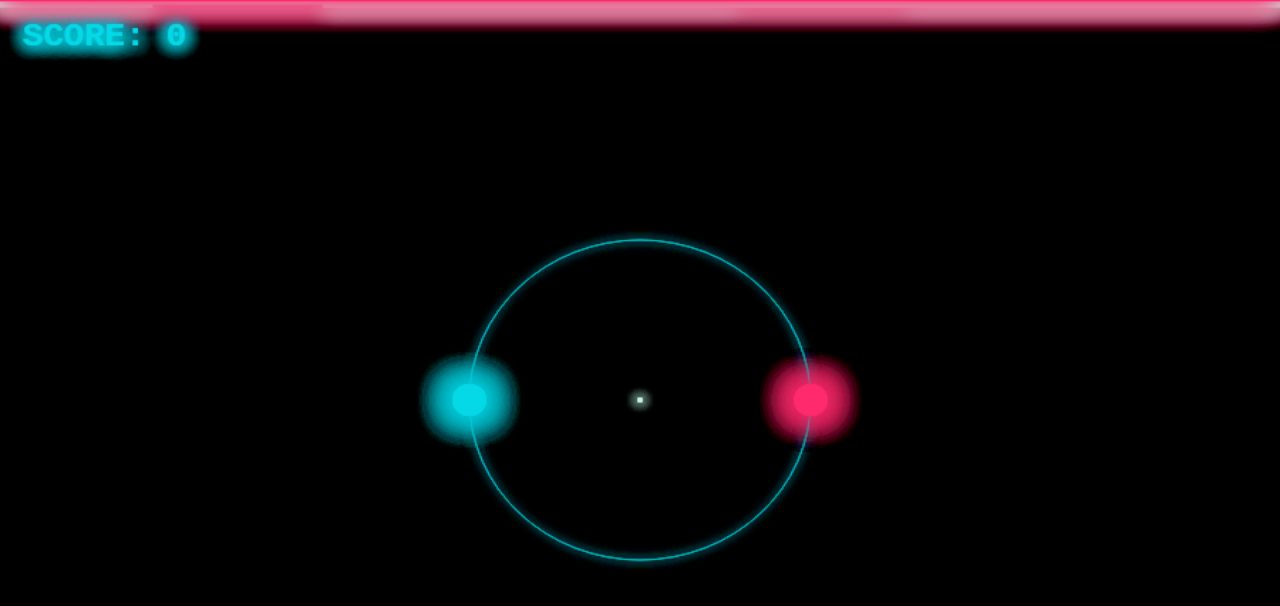
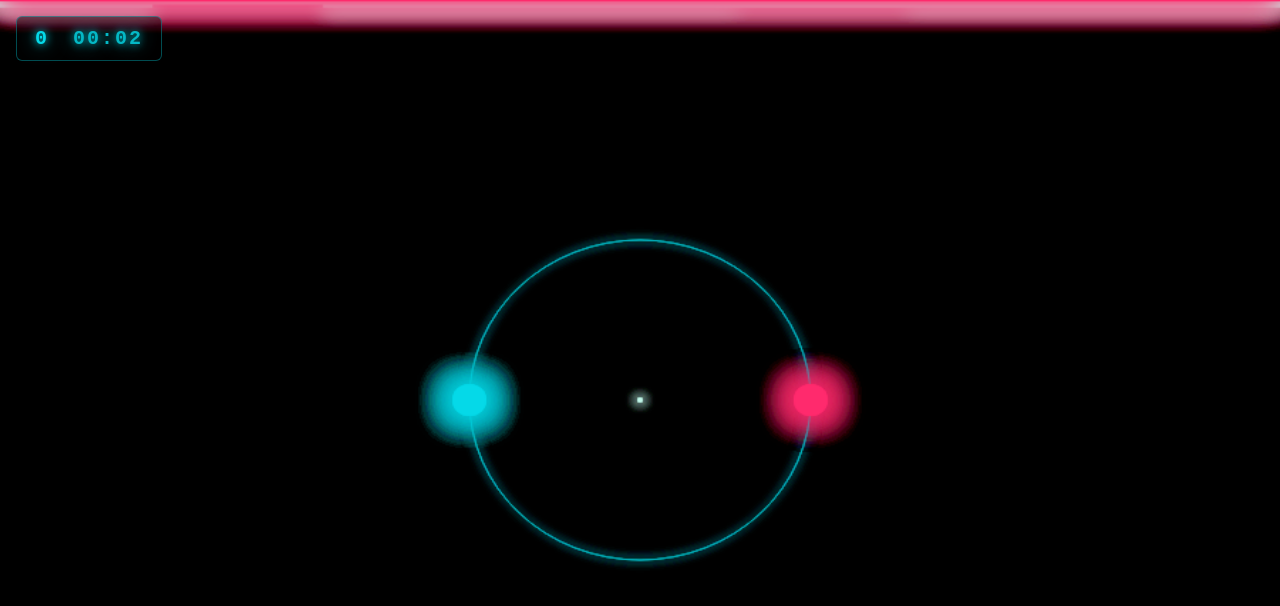
Before and after one commit to Rysuca/stay-536, a plain HTML site: page index.html in a window 1280 px wide. Both pictures are taken after a click on the button "START". Drawn offline with Linux system fonts and the light colour scheme.

Commit message:
feat: add HUD overlay with score and timer

```diff
--- a/game.js
+++ b/game.js
@@ -380,16 +380,19 @@ function drawObstacles() {
   ctx.restore();
 }
 
-function drawScore() {
-  ctx.save();
-  ctx.font = 'bold 24px "Courier New", monospace';
-  ctx.fillStyle = '#05d9e8';
-  ctx.shadowBlur = 12;
-  ctx.shadowColor = '#05d9e8';
-  ctx.textAlign = 'left';
-  ctx.textBaseline = 'top';
-  ctx.fillText(`SCORE: ${GAME_STATE.score}`, 16, 16);
-  ctx.restore();
+function updateHUD() {
+  const scoreEl = document.getElementById('hudScore');
+  if (scoreEl) {
+    scoreEl.textContent = GAME_STATE.score;
+  }
+
+  const timeEl = document.getElementById('hudTime');
+  if (timeEl) {
+    const total = Math.floor(GAME_STATE.time);
+    const mm = String(Math.floor(total / 60)).padStart(2, '0');
+    const ss = String(total % 60).padStart(2, '0');
+    timeEl.textContent = `${mm}:${ss}`;
+  }
 }
 
 function draw() {
@@ -400,7 +403,7 @@ function draw() {
   drawOrbit();
   drawDuo();
   drawObstacles();
-  drawScore();
+  updateHUD();
 }
 
 let lastTime = 0;
--- a/index.html
+++ b/index.html
@@ -21,7 +21,8 @@
     <button id="restartBtn">RESTART</button>
   </div>
   <div id="hud">
-    <div id="hudScore"></div>
+    <span id="hudScore">0</span>
+    <span id="hudTime">00:00</span>
   </div>
 </body>
 </html>
--- a/style.css
+++ b/style.css
@@ -15,10 +15,23 @@ body {
 
 #hud {
   position: absolute;
-  top: 0;
-  left: 0;
+  top: 16px;
+  left: 16px;
+  display: flex;
+  gap: 24px;
+  padding: 10px 18px;
   z-index: 10;
   pointer-events: none;
+  font-family: 'Courier New', monospace;
+  font-size: 20px;
+  font-weight: bold;
+  letter-spacing: 2px;
+  color: #05d9e8;
+  text-shadow: 0 0 8px #05d9e8, 0 0 20px rgba(5, 217, 232, 0.7);
+  background: rgba(0, 0, 0, 0.45);
+  border: 1px solid rgba(5, 217, 232, 0.35);
+  border-radius: 6px;
+  user-select: none;
 }
 
 #startScreen,
@@ -133,6 +146,6 @@ body {
   transform: scale(0.97);
 }
 
-#hudScore {
-  padding: 8px;
+#hudTime {
+  opacity: 0.85;
 }
```
